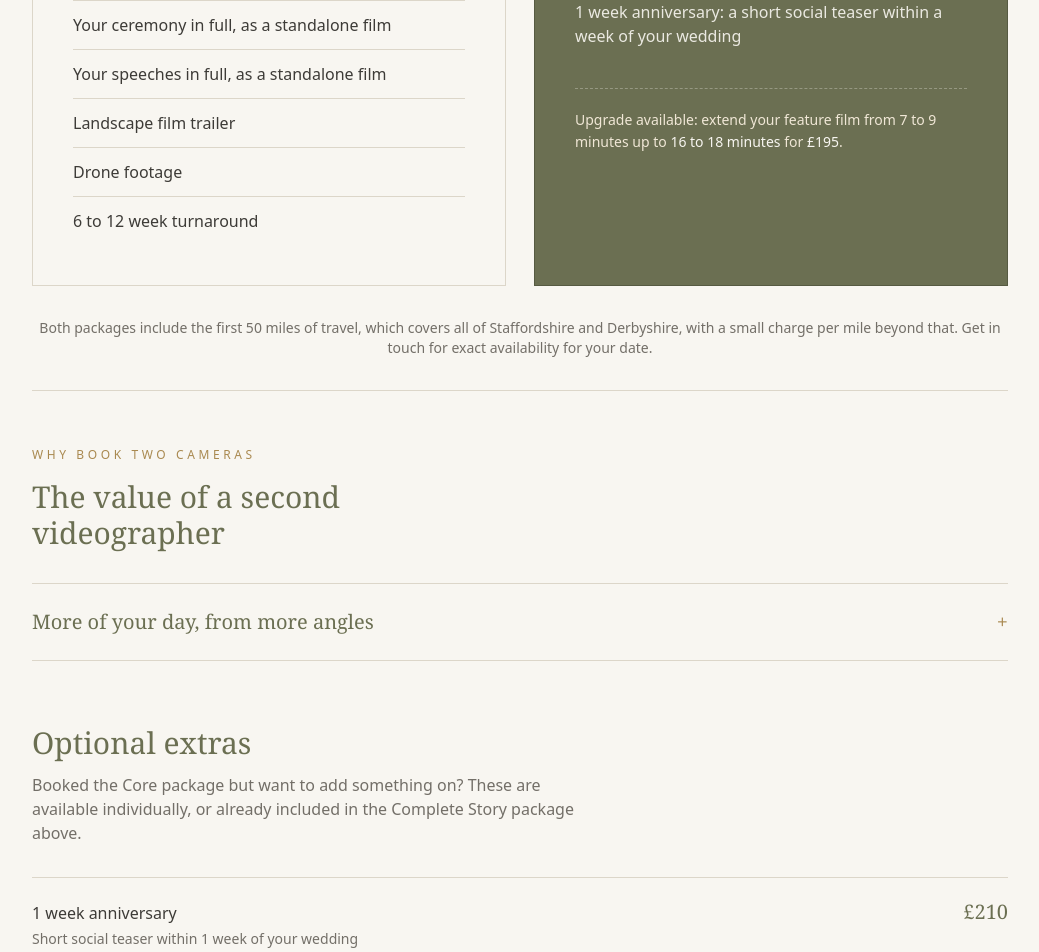
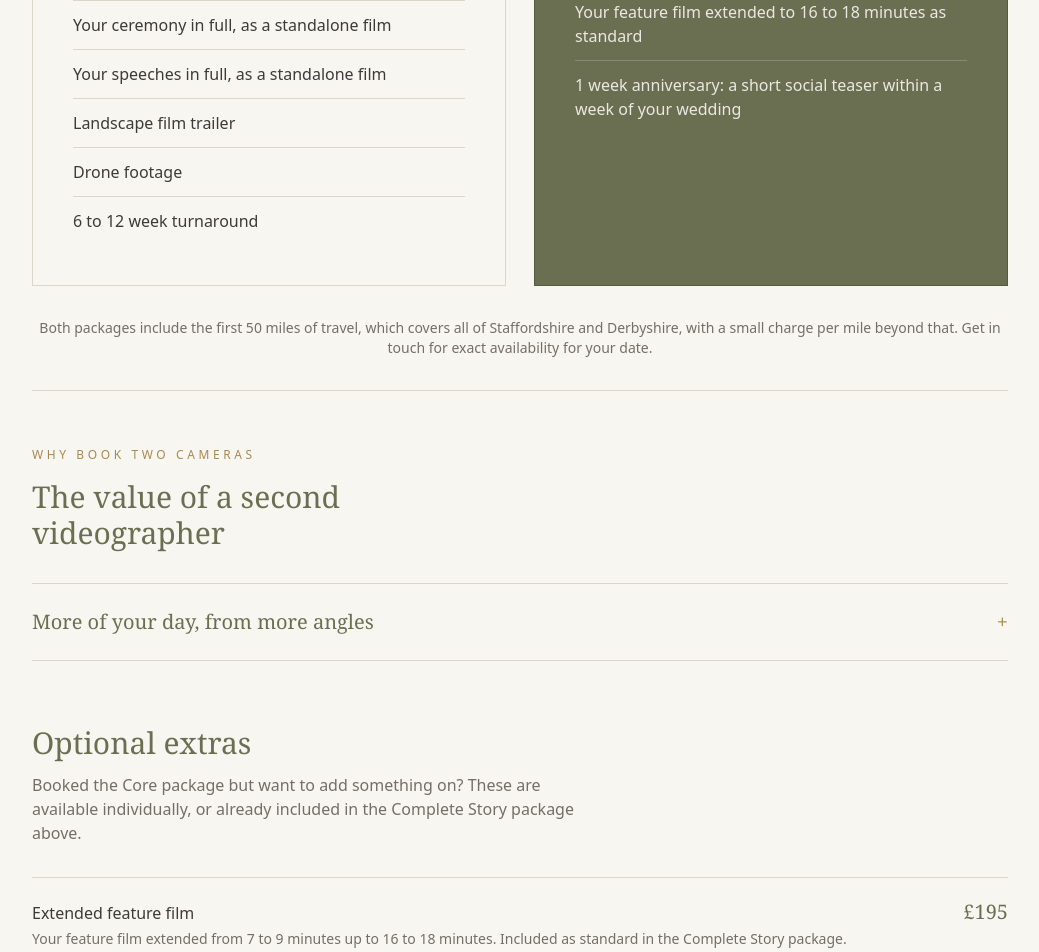
Before and after one commit to HouseofTattersall/houseoftattersall-website, a Next.js app: page /investment in a window 1280 px wide. Shown: the part 900-1852 px from the top of the page, without its empty margins (120-1159 px from the left). Built offline with nearby package versions, Linux system fonts and the light colour scheme.

Commit message:
update two

```diff
--- a/src/app/investment/page.tsx
+++ b/src/app/investment/page.tsx
@@ -14,7 +14,7 @@ import { Faq } from "@/components/faq";
 export const metadata: Metadata = pageMeta({
   title: "Wedding Videography Packages & Pricing | From £2,100",
   description:
-    "Wedding film packages and pricing. The £2,100 Core package includes full-day coverage, a feature film, and your ceremony and speeches in full. The Complete Story package, with a second videographer, is £2,750. The first 50 miles of travel are included, covering all of Staffordshire and Derbyshire.",
+    "Wedding film packages and pricing. The £2,100 Core package includes full-day coverage, a feature film, and your ceremony and speeches in full. The Complete Story package, with a second videographer and a 16 to 18 minute feature film, is £2,750. The first 50 miles of travel are included, covering all of Staffordshire and Derbyshire.",
   path: "/investment/",
   image: "/images/banner-investment.jpg",
 });
@@ -33,6 +33,7 @@ const corePackage = [
 const completePackage = [
   "Everything in the Core package",
   "A second videographer throughout your day",
+  "Your feature film extended to 16 to 18 minutes as standard",
   "1 week anniversary: a short social teaser within a week of your wedding",
 ];
 
@@ -44,6 +45,11 @@ const secondShooterGains = [
 ];
 
 const extras = [
+  {
+    name: "Extended feature film",
+    desc: "Your feature film extended from 7 to 9 minutes up to 16 to 18 minutes. Included as standard in the Complete Story package.",
+    price: "£195",
+  },
   {
     name: "1 week anniversary",
     desc: "Short social teaser within 1 week of your wedding",
@@ -142,15 +148,6 @@ export default function InvestmentPage() {
                 </li>
               ))}
             </ul>
-            <p className="mt-7 border-t border-dashed border-[var(--paper)]/30 pt-5 text-sm leading-relaxed text-[var(--gold-wash)]">
-              Upgrade available: extend your feature film from 7 to 9 minutes
-              up to{" "}
-              <strong className="font-medium text-[var(--paper)]">
-                16 to 18 minutes
-              </strong>{" "}
-              for{" "}
-              <strong className="font-medium text-[var(--paper)]">£195</strong>.
-            </p>
           </div>
         </div>
 
--- a/src/components/schema.tsx
+++ b/src/components/schema.tsx
@@ -339,7 +339,7 @@ export function PackagesSchema() {
           itemListElement: [
             { name: "Core package", price: 2100 },
             {
-              name: "The Complete Story package, including a second videographer",
+              name: "The Complete Story package, including a second videographer and a 16 to 18 minute feature film",
               price: 2750,
             },
             { name: "1 week anniversary short social teaser", price: 210 },
```
Also changed, not shown: public/llms.txt, 1 other file (tests, documents, lock files or other folders).
